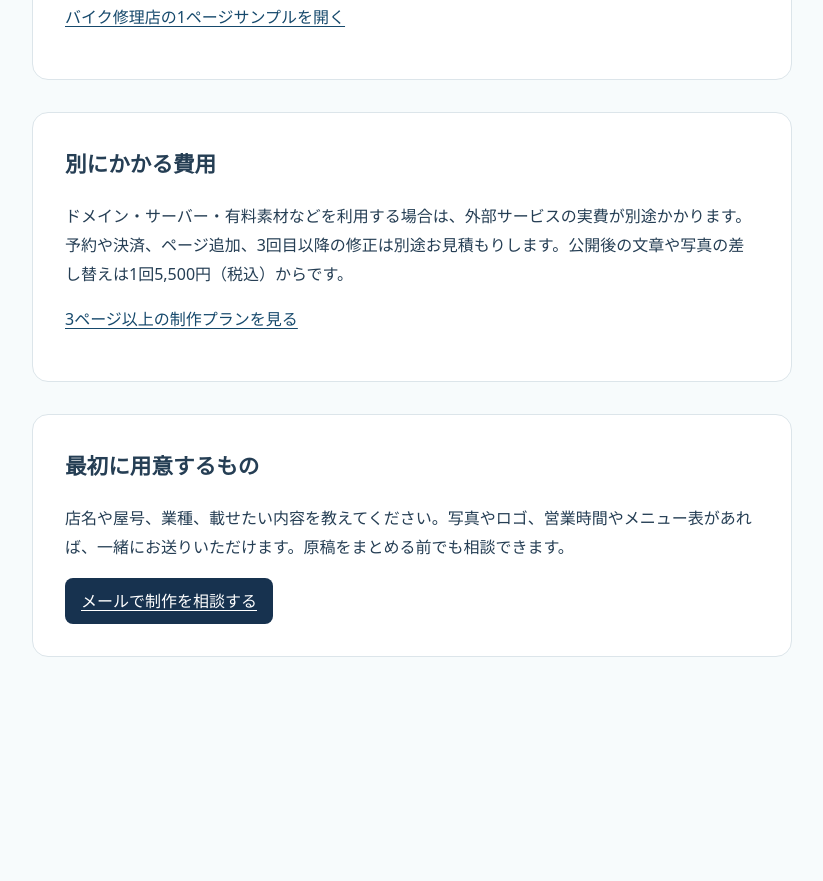
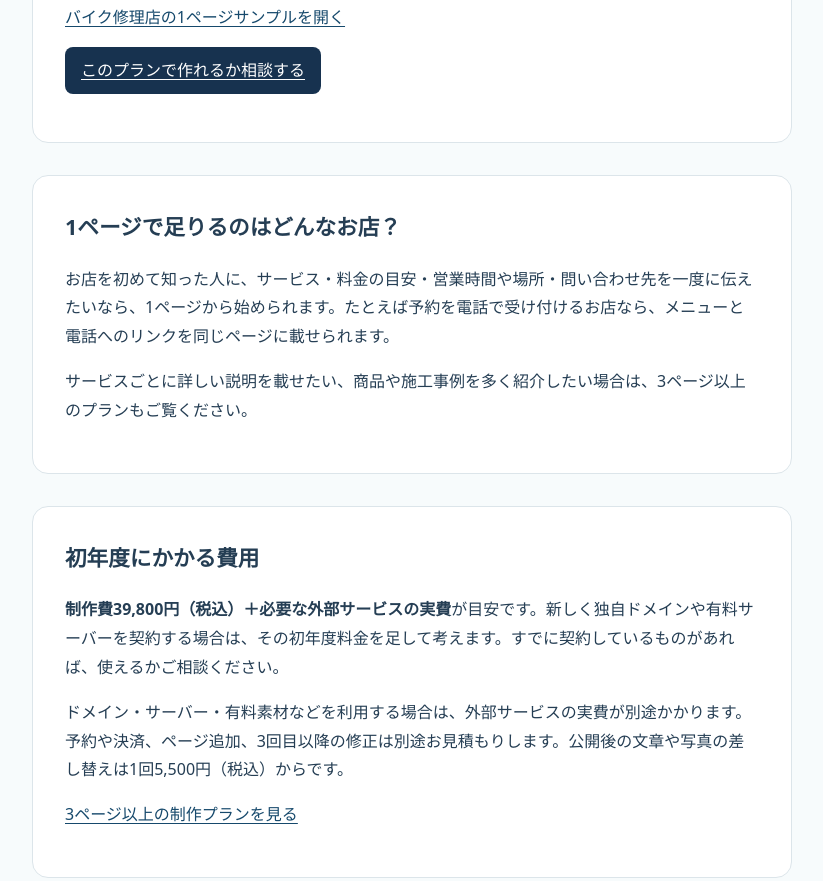
Before and after one commit to yamaji8198/pleasure-r-web, a plain HTML site: page hachioji-web-price.html in a window 1280 px wide. Shown: the part 1070-1951 px from the top of the page, without its empty margins (228-1051 px from the left). Before the commit the page ends 1807 px from the top, so only its background shows below. Drawn offline with Linux system fonts and the light colour scheme.

Commit message:
Clarify first-year costs and add a Lite plan inquiry link

```diff
--- a/hachioji-web-price.html
+++ b/hachioji-web-price.html
@@ -33,9 +33,16 @@ img { display: block; width: 100%; height: auto; border: 1px solid #dce5ea; bord
     <p>制作中の修正は、最初に決めた構成・仕様の範囲で2回まで料金に含まれます。</p>
     <img src="moto-repair-preview.jpg" alt="バイク修理店の1ページ制作サンプルの画面" loading="lazy">
     <p><a href="https://yamaji8198.github.io/moto-repair-hp/">バイク修理店の1ページサンプルを開く</a></p>
+    <p><a class="button" href="mailto:info@pleasure-r.com?subject=%E3%83%A9%E3%82%A4%E3%83%88%E3%83%97%E3%83%A9%E3%83%B3%E3%81%AE%E7%9B%B8%E8%AB%87&amp;body=%E6%A5%AD%E7%A8%AE%EF%BC%9A%0D%0A%E8%BC%89%E3%81%9B%E3%81%9F%E3%81%84%E5%86%85%E5%AE%B9%EF%BC%9A%0D%0A%0D%0A%E6%B1%BA%E3%81%BE%E3%81%A3%E3%81%A6%E3%81%84%E3%82%8B%E3%81%A8%E3%81%93%E3%82%8D%E3%81%A0%E3%81%91%E3%81%A7%E5%A4%A7%E4%B8%88%E5%A4%AB%E3%81%A7%E3%81%99%E3%80%82">このプランで作れるか相談する</a></p>
   </section>
   <section>
-    <h2>別にかかる費用</h2>
+    <h2>1ページで足りるのはどんなお店？</h2>
+    <p>お店を初めて知った人に、サービス・料金の目安・営業時間や場所・問い合わせ先を一度に伝えたいなら、1ページから始められます。たとえば予約を電話で受け付けるお店なら、メニューと電話へのリンクを同じページに載せられます。</p>
+    <p>サービスごとに詳しい説明を載せたい、商品や施工事例を多く紹介したい場合は、3ページ以上のプランもご覧ください。</p>
+  </section>
+  <section>
+    <h2>初年度にかかる費用</h2>
+    <p><strong>制作費39,800円（税込）＋必要な外部サービスの実費</strong>が目安です。新しく独自ドメインや有料サーバーを契約する場合は、その初年度料金を足して考えます。すでに契約しているものがあれば、使えるかご相談ください。</p>
     <p>ドメイン・サーバー・有料素材などを利用する場合は、外部サービスの実費が別途かかります。予約や決済、ページ追加、3回目以降の修正は別途お見積もりします。公開後の文章や写真の差し替えは1回5,500円（税込）からです。</p>
     <p><a href="./#price">3ページ以上の制作プランを見る</a></p>
   </section>
```
